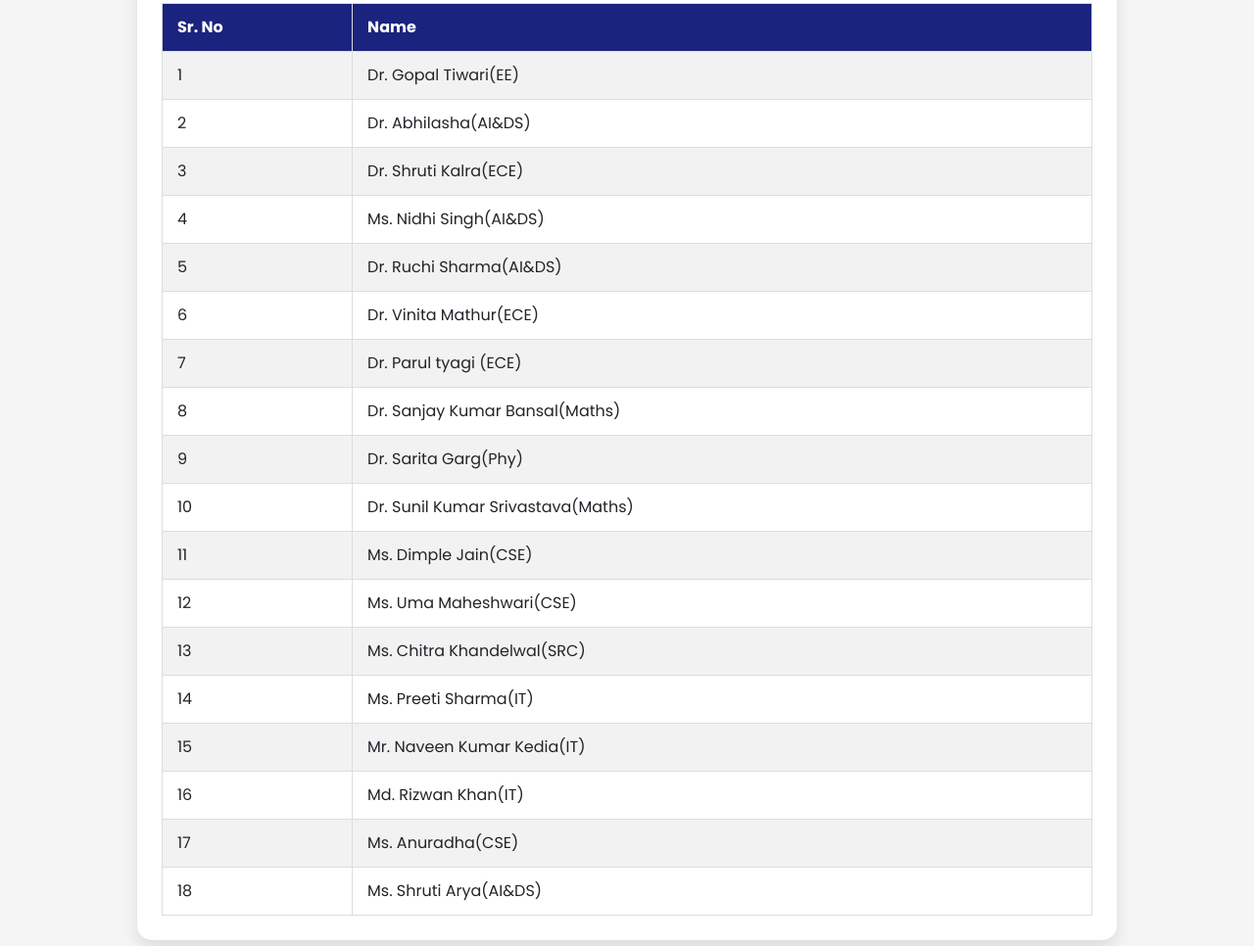
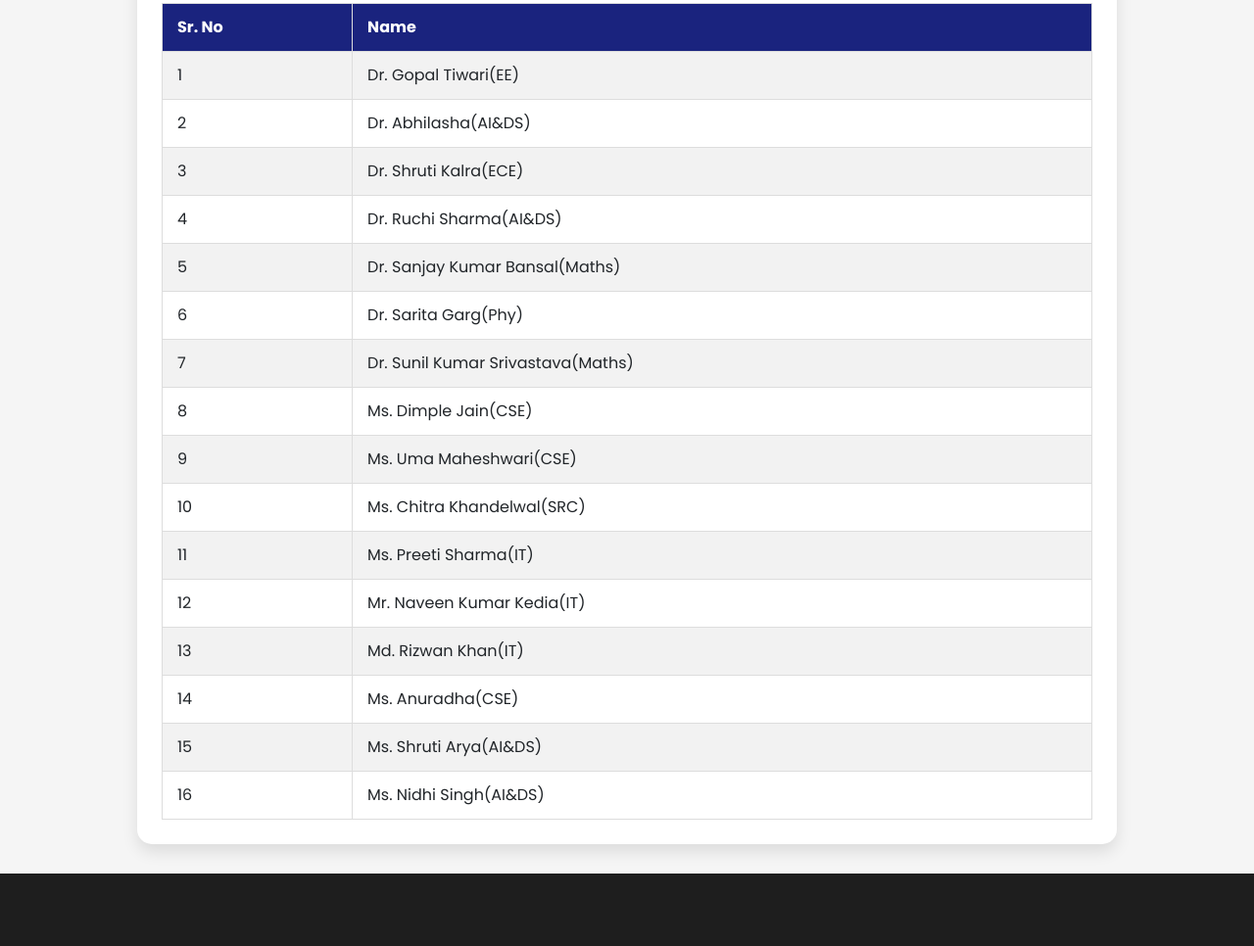
Before and after one commit to Jetha3317/library, a website: page committee.html in a window 1280 px wide. Shown: the part 394-1360 px from the top of the page at 98% size. Drawn offline with nearby package versions, Linux system fonts and the light colour scheme.

Commit message:
remove dr. parul and vineta | reposition ms. nidhi |

```diff
--- a/committee.html
+++ b/committee.html
@@ -101,64 +101,55 @@
             </tr>
             <tr>
                 <td>4</td>
-                <td>Ms. Nidhi Singh(AI&DS)</td>
+                <td>Dr. Ruchi Sharma(AI&DS)</td>
             </tr>
             <tr>
                 <td>5</td>
-                <td>Dr. Ruchi Sharma(AI&DS)</td>
+                <td>Dr. Sanjay Kumar Bansal(Maths)</td>
             </tr>
             <tr>
                 <td>6</td>
-                <td>Dr. Vinita Mathur(ECE)</td>
+                <td>Dr. Sarita Garg(Phy)</td>
             </tr>
-
             <tr>
                 <td>7</td>
-                <td>Dr. Parul tyagi (ECE)</td>
+                <td>Dr. Sunil Kumar Srivastava(Maths)</td>
             </tr>
             <tr>
                 <td>8</td>
-                <td>Dr. Sanjay Kumar Bansal(Maths)</td>
+                <td>Ms. Dimple Jain(CSE)</td>
             </tr>
             <tr>
                 <td>9</td>
-                <td>Dr. Sarita Garg(Phy)</td>
+                <td>Ms. Uma Maheshwari(CSE)</td>
             </tr>
             <tr>
                 <td>10</td>
-                <td>Dr. Sunil Kumar Srivastava(Maths)</td>
+                <td>Ms. Chitra Khandelwal(SRC)</td>
             </tr>
             <tr>
                 <td>11</td>
-                <td>Ms. Dimple Jain(CSE)</td>
+                <td>Ms. Preeti Sharma(IT)</td>
             </tr>
             <tr>
                 <td>12</td>
-                <td>Ms. Uma Maheshwari(CSE)</td>
+                <td>Mr. Naveen Kumar Kedia(IT) </td>
             </tr>
             <tr>
                 <td>13</td>
-                <td>Ms. Chitra Khandelwal(SRC)</td>
+                <td>Md. Rizwan Khan(IT) </td>
             </tr>
             <tr>
                 <td>14</td>
-                <td>Ms. Preeti Sharma(IT)</td>
+                <td>Ms. Anuradha(CSE)</td>
             </tr>
-            <tr>
+             <tr>
                 <td>15</td>
-                <td>Mr. Naveen Kumar Kedia(IT) </td>
+                <td>Ms. Shruti Arya(AI&DS)</td>
             </tr>
             <tr>
                 <td>16</td>
-                <td>Md. Rizwan Khan(IT) </td>
-            </tr>
-            <tr>
-                <td>17</td>
-                <td>Ms. Anuradha(CSE)</td>
-            </tr>
-             <tr>
-                <td>18</td>
-                <td>Ms. Shruti Arya(AI&DS)</td>
+                <td>Ms. Nidhi Singh(AI&DS)</td>
             </tr>
 
 
```
